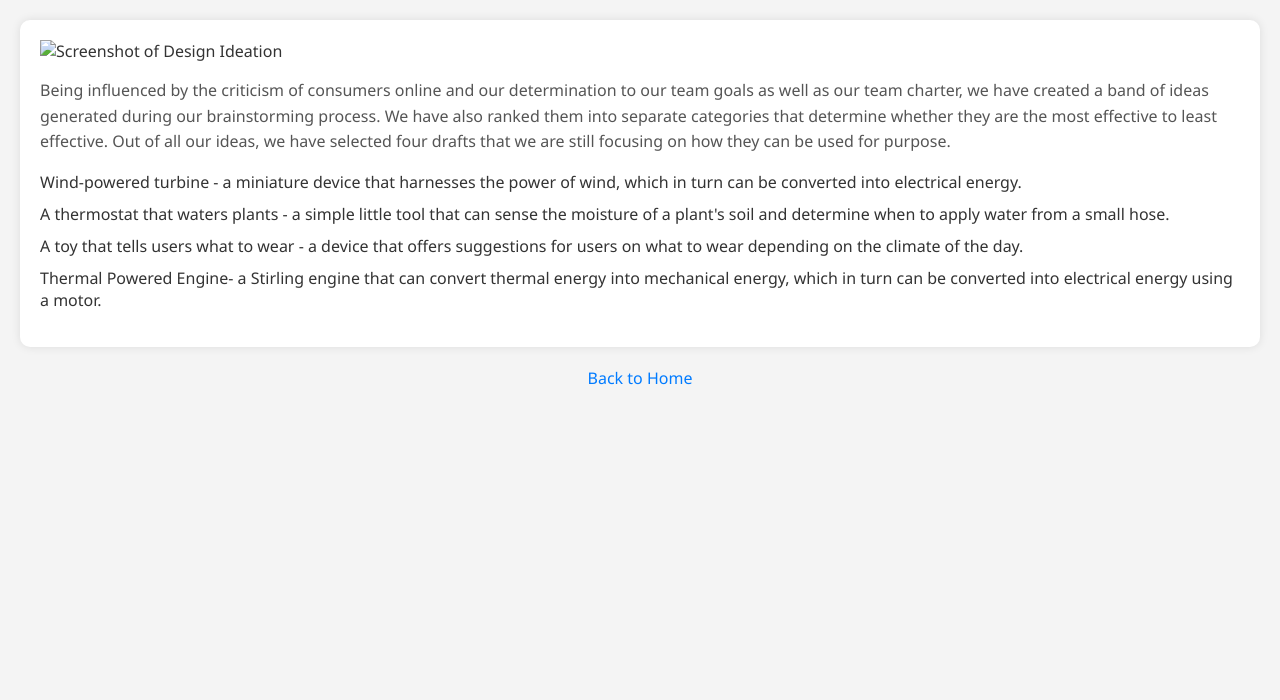
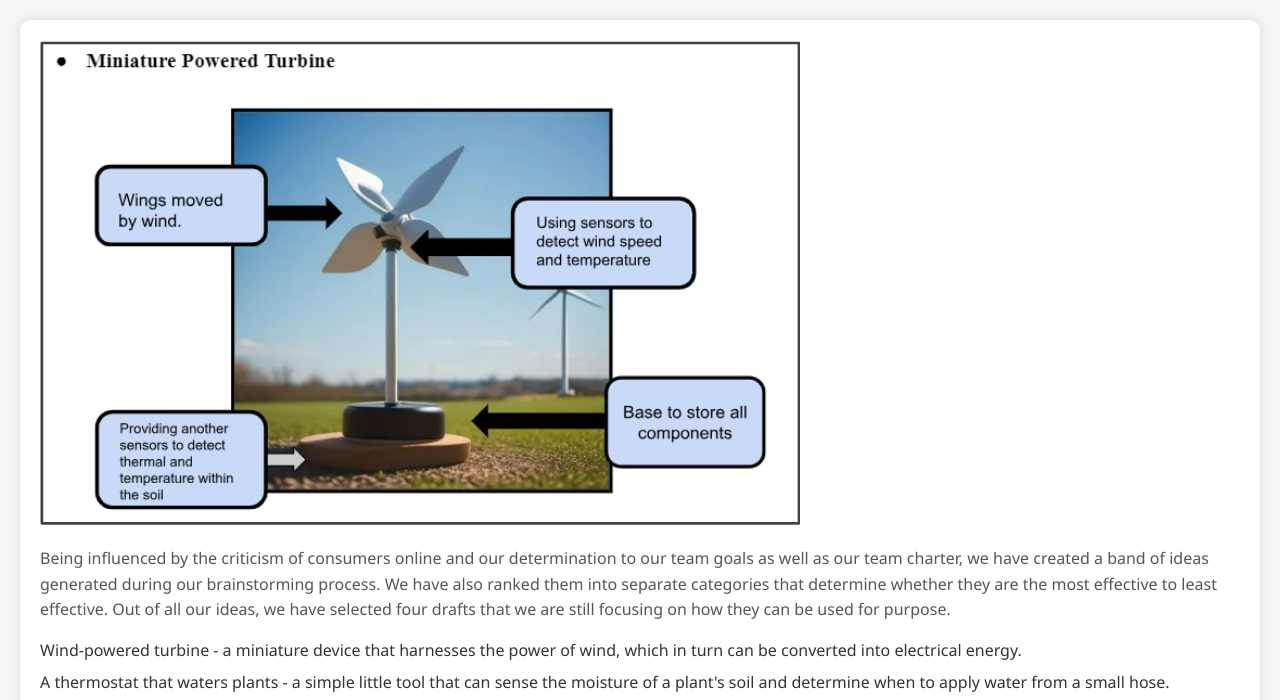
Before and after one commit to egr314-306-s24-github-io/Team-306, a website: page Design_Ideation.html in a window 1280 px wide. Shown: the part 83-783 px from the top of the page. Drawn offline with Linux system fonts and the light colour scheme.

Commit message:
Update Design_Ideation.html

```diff
--- a/Design_Ideation.html
+++ b/Design_Ideation.html
@@ -77,7 +77,7 @@
 
     <section>
         <!-- Add an image using the <img> tag -->
-        <img src="images/Screenshot 2024-01-27 000634.png" alt="Screenshot of Design Ideation">
+        <img src="Screenshot 2024-01-27 000634.jpg" alt="Screenshot of Design Ideation">
 
         <p>
             Being influenced by the criticism of consumers online and our determination to our team goals as well as our team charter, we have created a band of ideas generated during our brainstorming process. We have also ranked them into separate categories that determine whether they are the most effective to least effective. Out of all our ideas, we have selected four drafts that we are still focusing on how they can be used for purpose.
```
